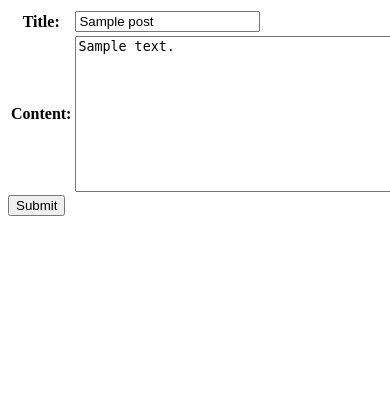
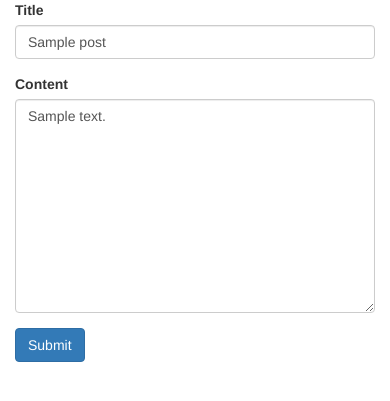
Before and after one commit to vivapyk/django, a Django app: page /dojo/1/edit/ in a window 390 px wide; the page is wider, and only the part inside the window is pictured. Shown: the top 401 px of that part. Run offline with Django 3.2, Linux system fonts and the light colour scheme; tables that the repository leaves empty hold one stand-in row (values such as "Sample post"); some libraries are stand-ins or nearby versions.

Commit message:
post_form bootstrap styling

```diff
--- a/dojo/templates/dojo/post_form.html
+++ b/dojo/templates/dojo/post_form.html
@@ -1,13 +1,34 @@
+{% load bootstrap3 %}
 
-<form action="" method="POST">
-    {% csrf_token %}
-    <table>
-        {{ form.as_table }}
-    </table>
-    <input type="submit"/>
-</form>
+{% bootstrap_css %}
+{% bootstrap_javascript %}
+<div class="container">
+    <div class="row">
+        <div class="col-md-6 col-md-offset-3">
+            <form action="" method="POST">
+                {% csrf_token %}
+                {% bootstrap_form form %}
+                <input type="submit" class="btn btn-primary"/>
+
+            </form>
+        </div>
+    </div>
+</div>
+
+</div>
+
+
 
 <script>
     var dom = document.getElementById('{{ form.user_agent.id_for_label }}');
     dom.value = navigator.userAgent;
 </script>
+
+{##}
+{#<form action="" method="POST">#}
+{#    {% csrf_token %}#}
+{#    <table>#}
+{#        {{ form.as_table }}#}
+{#    </table>#}
+{#    <input type="submit"/>#}
+{#</form>#}
--- a/first_django/settings.py
+++ b/first_django/settings.py
@@ -37,6 +37,7 @@ INSTALLED_APPS = [
     'django.contrib.sessions',
     'django.contrib.messages',
     'django.contrib.staticfiles',
+    'bootstrap3',
     'debug_toolbar',
     'django_extensions',
     'accounts',
```
